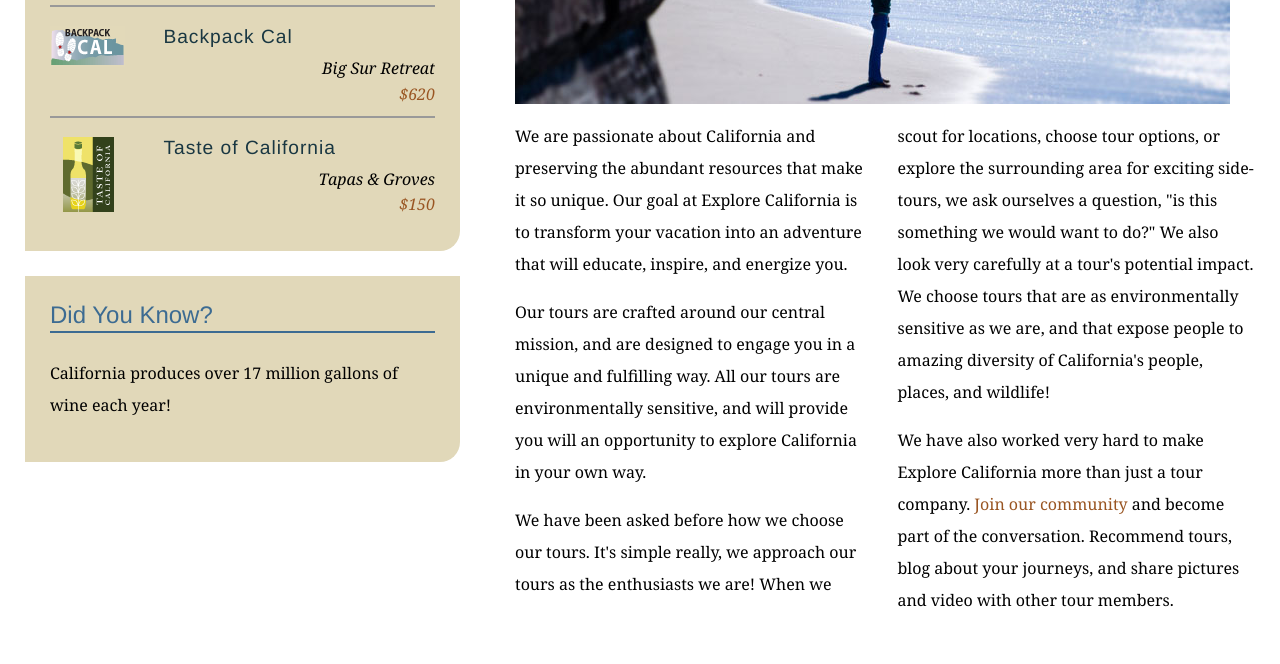
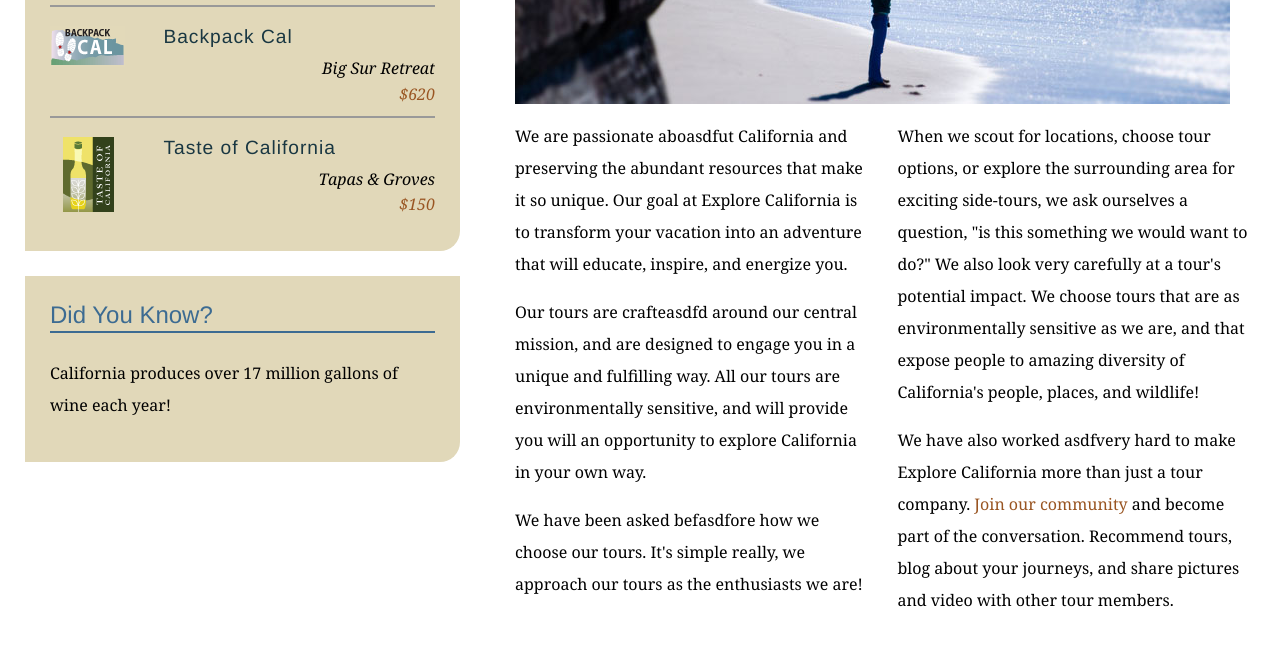
Before and after one commit to Jessepx/explore_california, a plain HTML site: page mission.html in a window 1280 px wide. Shown: the part 580-1244 px from the top of the page. Drawn offline with Linux system fonts and the light colour scheme.

Commit message:
text edits to mission page

```diff
--- a/mission.html
+++ b/mission.html
@@ -62,10 +62,10 @@
           <h1>Who we are</h1>
           <img src="assets/images/mission_look.jpg" alt="Looking out at the Pacific" class="articleImage" />
           <div class="multiCol">
-            <p>We are passionate about California and preserving the abundant resources that make it so unique. Our goal at Explore California is to transform your vacation into an adventure that will educate, inspire, and energize you.</p>
-            <p>Our tours are crafted around our central mission, and are designed to engage you in a unique and fulfilling way. All our tours are environmentally sensitive, and will provide you will an opportunity to explore California in your own way.</p>
-            <p>We have been asked before how we choose our tours. It's simple really, we approach our tours as the enthusiasts we are! When we scout for locations, choose tour options, or explore the surrounding area for exciting side-tours, we ask ourselves a question, &quot;is this something we would want to do?&quot; We also look very carefully at a tour's potential impact. We choose tours that are as environmentally sensitive as we are, and that expose people to amazing diversity of California's people, places, and wildlife!</p>
-            <p>We have also worked very hard to make Explore California more than just a tour company. <a href="explorers/join.html">Join our community</a> and become part of the conversation. Recommend tours, blog about your journeys, and share pictures and video with other tour members.</p>
+            <p>We are passionate aboasdfut California and preserving the abundant resources that make it so unique. Our goal at Explore California is to transform your vacation into an adventure that will educate, inspire, and energize you.</p>
+            <p>Our tours are crafteasdfd around our central mission, and are designed to engage you in a unique and fulfilling way. All our tours are environmentally sensitive, and will provide you will an opportunity to explore California in your own way.</p>
+            <p>We have been asked befasdfore how we choose our tours. It's simple really, we approach our tours as the enthusiasts we are! When we scout for locations, choose tour options, or explore the surrounding area for exciting side-tours, we ask ourselves a question, &quot;is this something we would want to do?&quot; We also look very carefully at a tour's potential impact. We choose tours that are as environmentally sensitive as we are, and that expose people to amazing diversity of California's people, places, and wildlife!</p>
+            <p>We have also worked asdfvery hard to make Explore California more than just a tour company. <a href="explorers/join.html">Join our community</a> and become part of the conversation. Recommend tours, blog about your journeys, and share pictures and video with other tour members.</p>
           </div>
         </div>
       </div>
```
